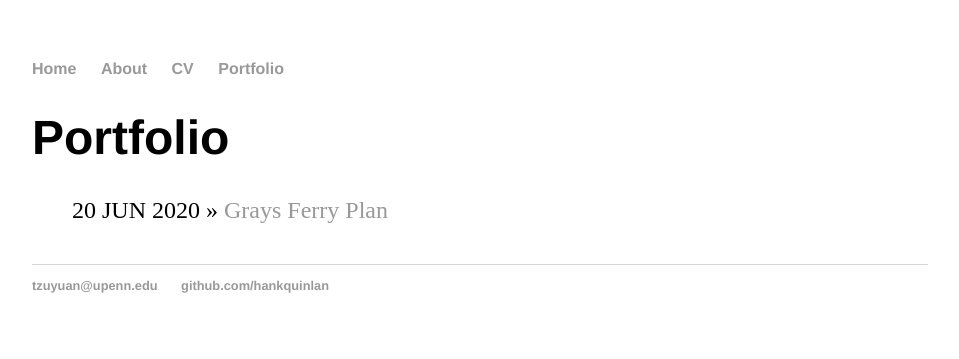
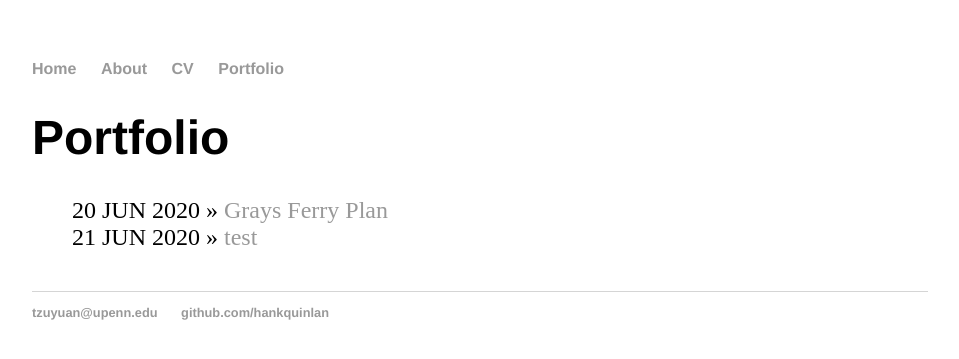
Before and after one commit to tzuyuanw/tzuyuanw.github.io, a Jekyll site: the page built from blog/index.html, in a window 1280 px wide. Shown: the top 359 px of the page, without its empty margins (160-1119 px from the left). Built offline with Jekyll 4.4.1, drawn with Linux system fonts in a browser that asks for light colours.

Commit message:
Update index.html

```diff
--- a/blog/index.html
+++ b/blog/index.html
@@ -6,6 +6,8 @@ title: Portfolio
 	<ul class="posts">
 		<li><span>20 JUN 2020</span> &raquo; <a href="/blog/2020/06/20/grays-ferry-plan" title="Grays Ferry Plan">
 			Grays Ferry Plan</a></li>
+		<li><span>21 JUN 2020</span> &raquo; <a href="/blog/2020/06/21/test" title="test">
+			test</a></li>
 
 
 
```
